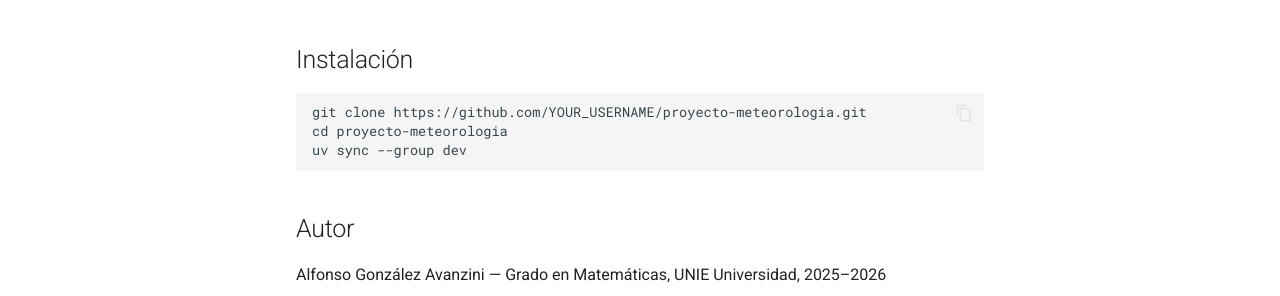
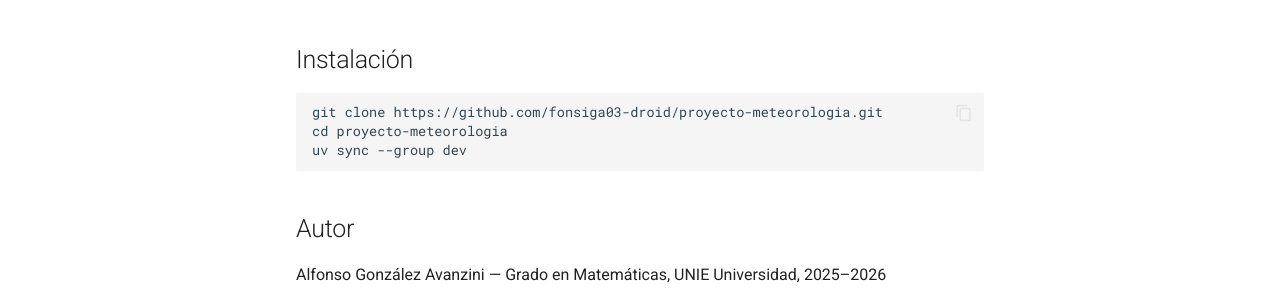
Before and after one commit to fonsiga03-droid/proyecto-meteorologia, an MkDocs documentation site: the page built from docs/index.md, in a window 1280 px wide and 1079 px high. Shown: the part 723-1019 px from the top of the window. Built offline with MkDocs 1.6.1 and Material for MkDocs 9.7.7, drawn with Linux system fonts in a browser that asks for light colours; comment, search, counter and statistics services are not loaded.

````diff
--- a/docs/index.md
+++ b/docs/index.md
@@ -21,7 +21,7 @@ para evaluar el potencial fotovoltaico en diferentes localizaciones españolas.
 ## Instalación
 
 ```bash
-git clone https://github.com/YOUR_USERNAME/proyecto-meteorologia.git
+git clone https://github.com/fonsiga03-droid/proyecto-meteorologia.git
 cd proyecto-meteorologia
 uv sync --group dev
 ```
--- a/pyproject.toml
+++ b/pyproject.toml
@@ -1,6 +1,6 @@
 [project]
 name = "proyecto-meteorologia"
-version = "0.0.1"
+version = "1.0.0"
 description = "Análisis de datos meteorológicos — Big Data"
 readme = "README.md"
 requires-python = ">=3.10"
````
